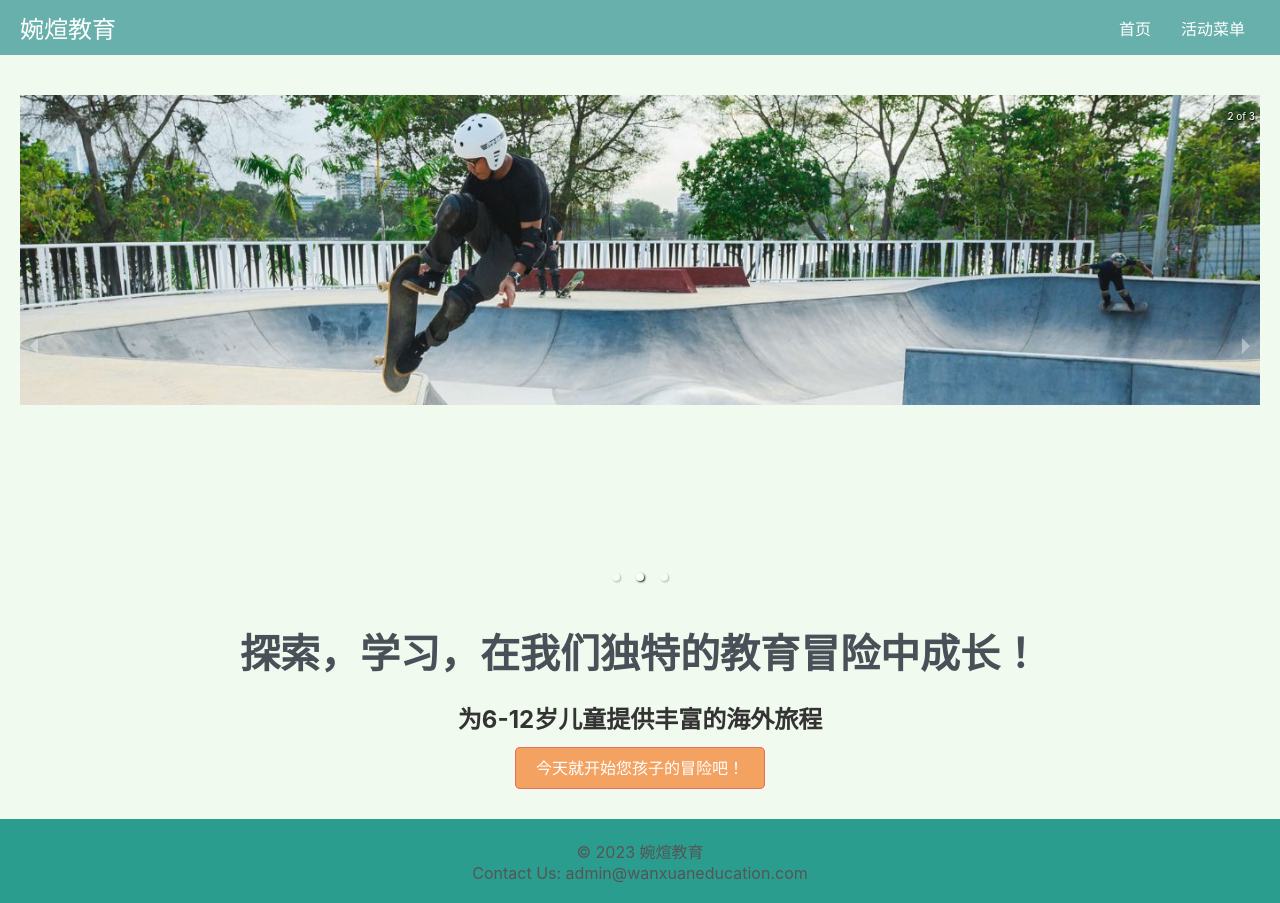
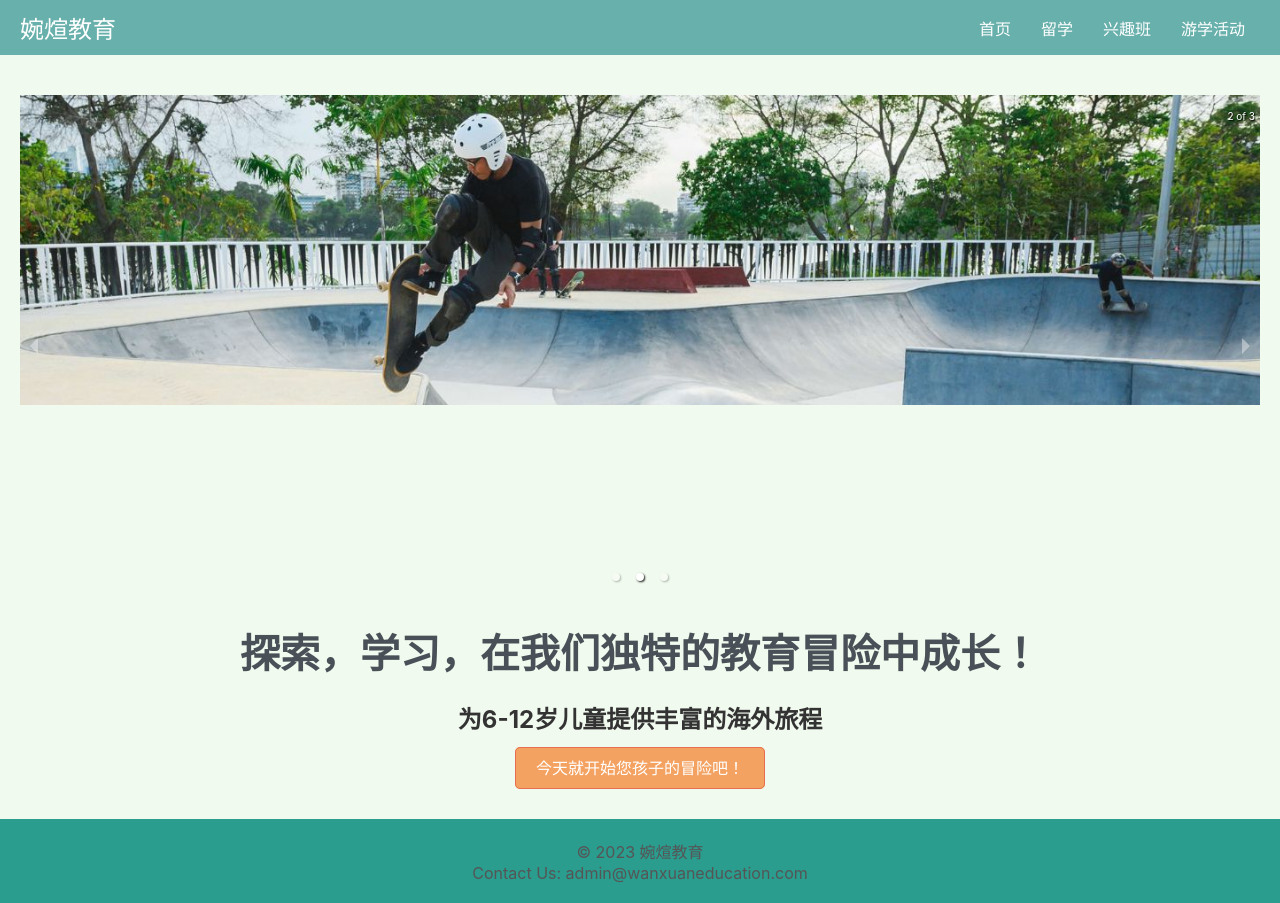
Before and after one commit to hunglun/wanxuan-website, a React (Create React App) app: page / in a window 1280 px wide. Built offline with nearby package versions, Linux system fonts and the light colour scheme.

Commit message:
remove home function and add 2 more items to header

```diff
--- a/src/App.js
+++ b/src/App.js
@@ -12,17 +12,17 @@ import ActivityMenu  from './components/ActivityMenu';
 import  { useState } from 'react';
 function App() {
 // Create a boolean state with default value as true or false, as you prefer
-const [showActivityMenu, setShowActivityMenu] = useState(false);
+const [selectedPage, setSelectedPage] = useState(0);
 
   return (
     <div className="App">
     {/* Pass the state-modifying function to Header */}
-    <Header home={() => setShowActivityMenu(false)} toggleActivityMenu={() => setShowActivityMenu(!showActivityMenu)} />
+    <Header selectPage={(n) => setSelectedPage(n)} />
 
     {/* Conditionally render ActivityMenu based on the state */}
-      {showActivityMenu && <ActivityMenu />}
+      {selectedPage === 1 && <ActivityMenu />}
 
-      {!showActivityMenu && <HeroSection />}
+      {selectedPage === 0 && <HeroSection />}
       <Footer />
       <div style={{ display: 'none' }}>
         <SingaporeLocationMap />
--- a/src/components/Header.js
+++ b/src/components/Header.js
@@ -1,13 +1,16 @@
 import React from 'react';
 
-function Header(  {home, toggleActivityMenu }) {
+function Header(  { selectPage }) {
   return (
     <header>
       <div className="brand-name">婉煊教育</div>
       <nav>
-        <li onClick={home}>首页</li>
+        <li onClick={() => selectPage(0)}>首页</li>
         {/* Attach the onClick event handler to this li */}
-        <li onClick={toggleActivityMenu}>活动菜单</li>
+        <li onClick={() => selectPage(3)}>留学</li>
+        <li onClick={() => selectPage(2)}>兴趣班</li>
+        <li onClick={() => selectPage(1)}>游学活动</li>
+
       </nav>
     </header>
   );
```
